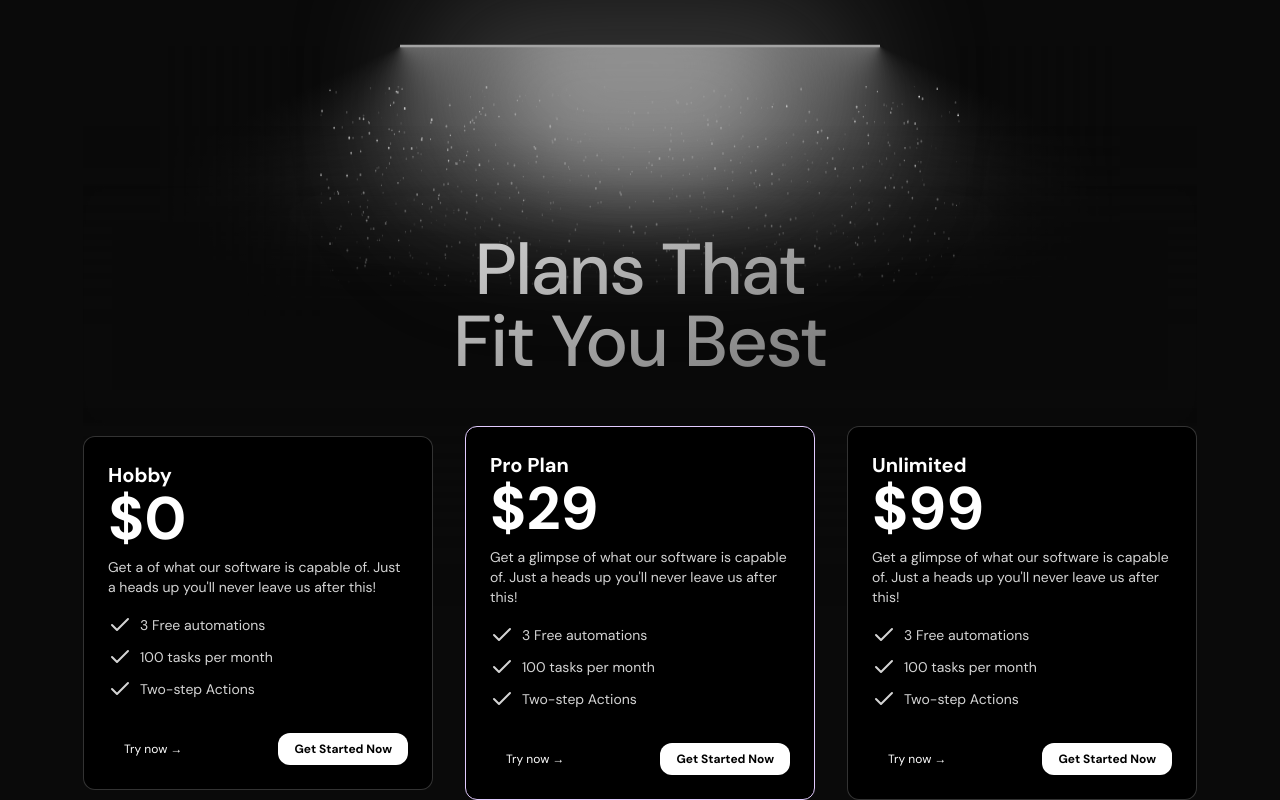
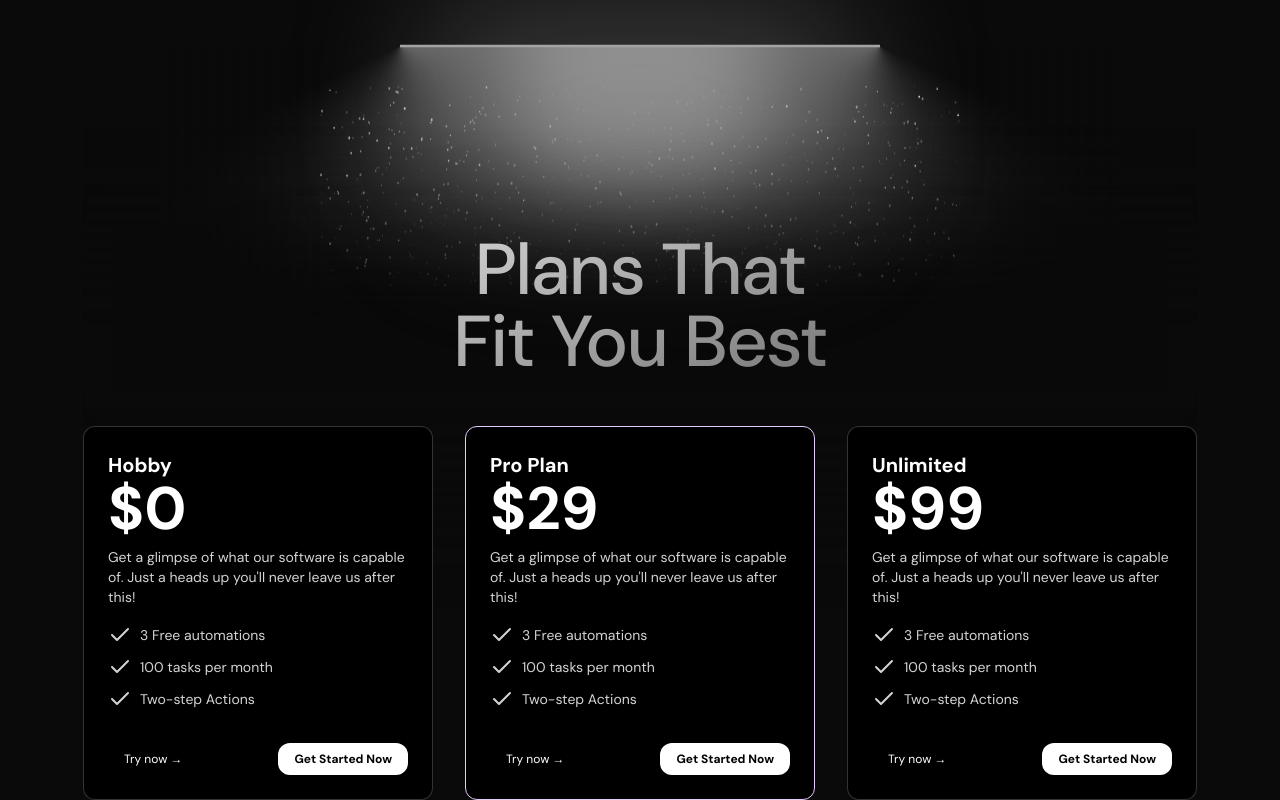
Before and after one commit to anishsoni29/SynchroSphere, a Next.js app: page / in a window 1280 px wide. Shown: the part 3160-3960 px from the top of the page. Built offline with nearby package versions, Linux system fonts and the light colour scheme.

Commit message:
page content changed

```diff
--- a/src/app/page.tsx
+++ b/src/app/page.tsx
@@ -61,8 +61,8 @@ export default function Home() {
                 translateZ="60"
                 className="text-neutral-500 text-sm max-w-sm mt-2 dark:text-neutral-300"
               >
-                Get a of what our software is capable of. Just a heads up{" "}
-                {"you'll"} never leave us after this!
+                Get a glimpse of what our software is capable of. Just a heads
+                up {"you'll"} never leave us after this!
                 <ul className="my-4 flex flex-col gap-2">
                   <li className="flex items-center gap-2">
                     <CheckIcon />3 Free automations
```
